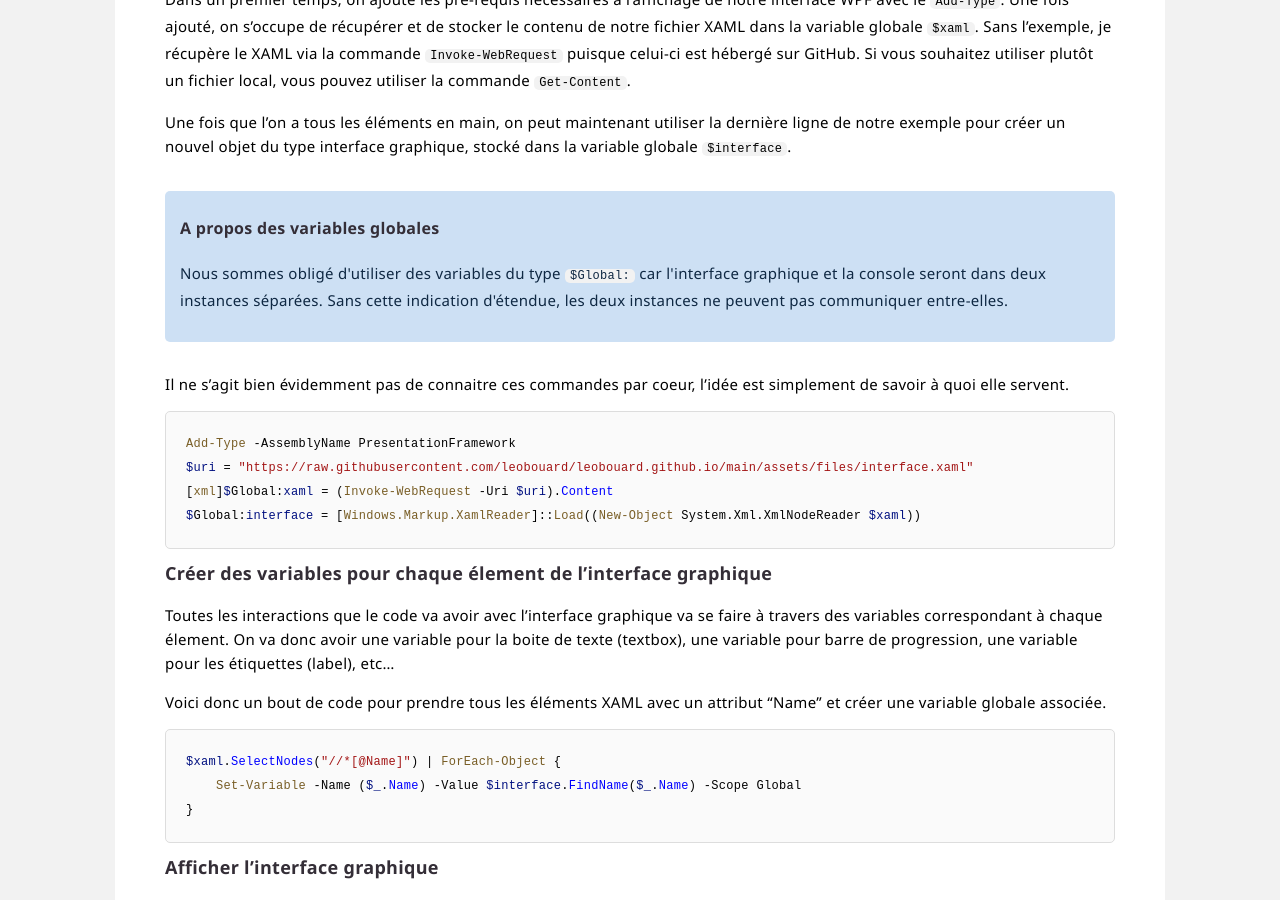
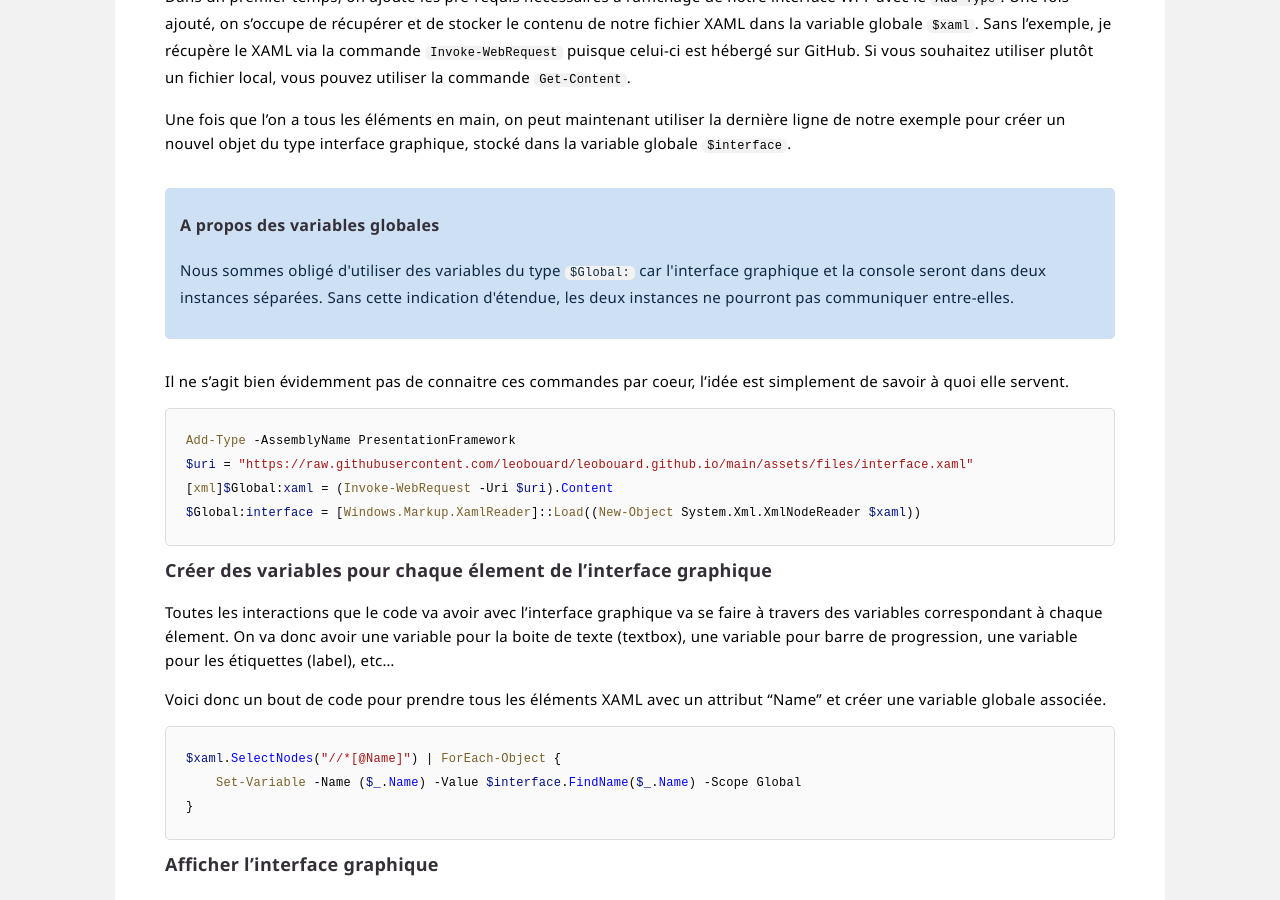
Before and after one commit to leobouard/leobouard.github.io, a Jekyll site: the page built from _posts/2022-12-01-cours-pratique-powershell-008.md, in a window 1280 px wide and 900 px high, scrolled down 1629 px. Built offline with Jekyll 4.4.1, drawn with Linux system fonts in a browser that asks for light colours; some web fonts are replaced.

Commit message:
Mise à jour de la capture

```diff
--- a/_posts/2022-12-01-cours-pratique-powershell-008.md
+++ b/_posts/2022-12-01-cours-pratique-powershell-008.md
@@ -54,7 +54,7 @@
 
 <div class="information">
   <h4>A propos des variables globales</h4>
-  <p>Nous sommes obligé d'utiliser des variables du type <code>$Global:</code> car l'interface graphique et la console seront dans deux instances séparées. Sans cette indication d'étendue, les deux instances ne peuvent pas communiquer entre-elles.</p>
+  <p>Nous sommes obligé d'utiliser des variables du type <code>$Global:</code> car l'interface graphique et la console seront dans deux instances séparées. Sans cette indication d'étendue, les deux instances ne pourront pas communiquer entre-elles.</p>
 </div>
 
 Il ne s'agit bien évidemment pas de connaitre ces commandes par coeur, l'idée est simplement de savoir à quoi elle servent.
```
Also changed, not shown: assets/images/resultat-partie-8.webp.
